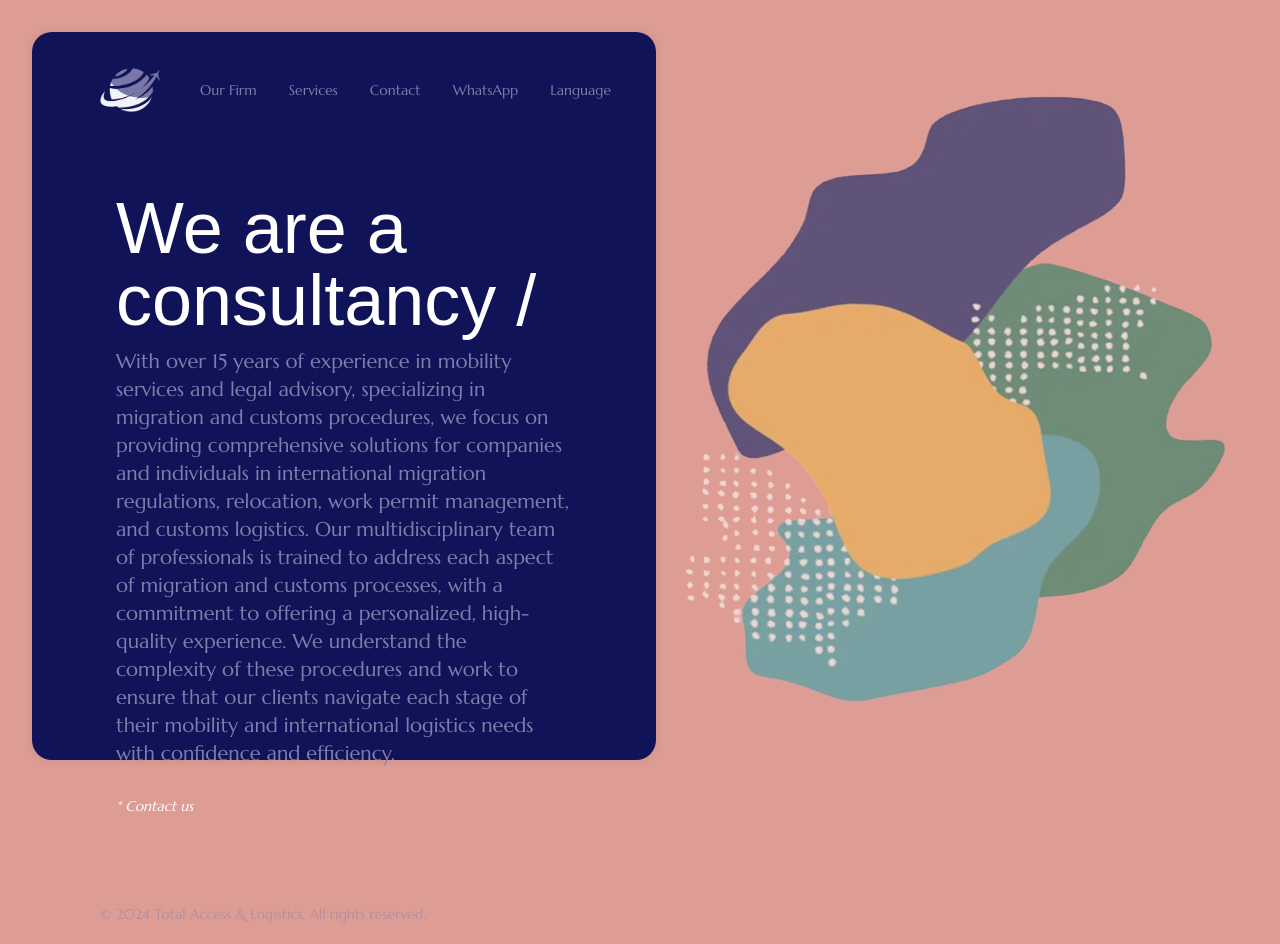
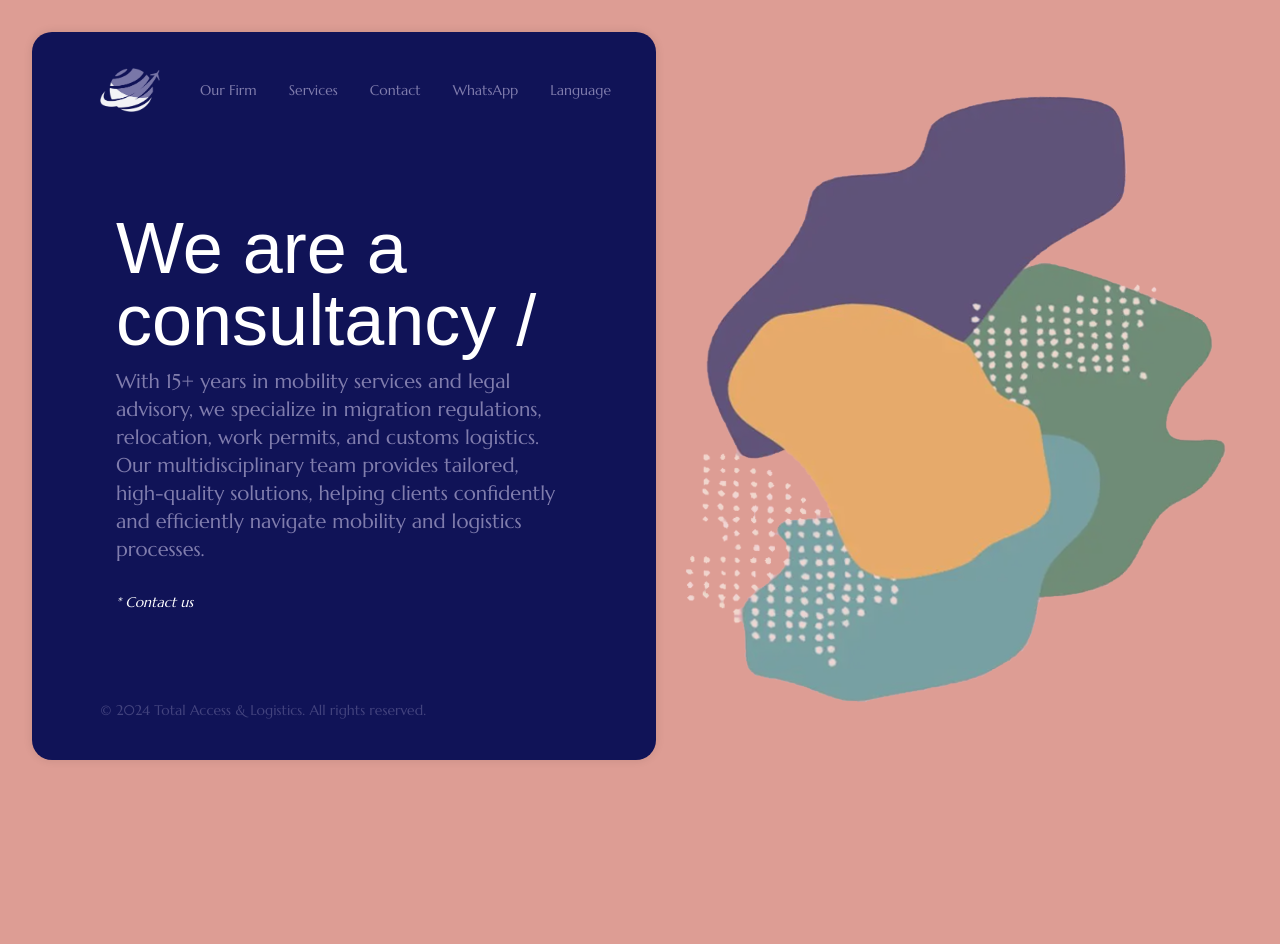
Before and after one commit to julord87/total-access, a Next.js app: page /nuestra_firma in a window 1280 px wide. After the commit the page ends 800 px from the top, so only its background shows below. Built offline with nearby package versions, Linux system fonts and the light colour scheme; a web font is replaced by a local one.

Commit message:
Refactor service description for clarity and conciseness in multiple languages

```diff
--- a/src/app/nuestra_firma/page.tsx
+++ b/src/app/nuestra_firma/page.tsx
@@ -20,10 +20,10 @@ const NuestraFirma = () => {
         </h1>
         <p className="text-lg lg:text-xl font-color my-3 justify-normal">
           {language === "EN"
-            ? "With over 15 years of experience in mobility services and legal advisory, specializing in migration and customs procedures, we focus on providing comprehensive solutions for companies and individuals in international migration regulations, relocation, work permit management, and customs logistics. Our multidisciplinary team of professionals is trained to address each aspect of migration and customs processes, with a commitment to offering a personalized, high-quality experience. We understand the complexity of these procedures and work to ensure that our clients navigate each stage of their mobility and international logistics needs with confidence and efficiency."
+            ? "With 15+ years in mobility services and legal advisory, we specialize in migration regulations, relocation, work permits, and customs logistics. Our multidisciplinary team provides tailored, high-quality solutions, helping clients confidently and efficiently navigate mobility and logistics processes."
             : language === "ZH"
             ? "在拥有超过15年在流动性服务和法律咨询方面的经验，专注于移民和海关手续的处理，我们致力于为企业和个人在国际移民法规、搬迁、工作许可管理和海关物流等方面提供全面的解决方案。我们的多学科专业团队能够处理移民和海关流程的每个方面，承诺提供个性化和高质量的体验。我们了解这些程序的复杂性，并致力于让客户在其流动性和国际物流需求的每个阶段都能充满信心和高效地进行。"
-            : "con más de 15 años de experiencia en servicios de movilidad y asesoría jurídica, especializada en trámites migratorios y aduaneros. Nos enfocamos en brindar soluciones integrales para empresas e individuos en normativa migratoria internacional, relocation, gestión de permisos de trabajo, y logística aduanera. Nuestro equipo de profesionales multidisciplinarios está capacitado para abordar cada aspecto de los procesos migratorios y de aduana, con el compromiso de ofrecer una experiencia personalizada y de alta calidad. Conocemos la complejidad de estos trámites y trabajamos para que nuestros clientes naveguen con confianza y eficiencia en cada etapa de sus necesidades de movilidad y logística internacional."}
+            : "Con más de 15 años en movilidad y asesoría jurídica, nos especializamos en normativa migratoria, relocation, permisos de trabajo y logística aduanera. Nuestro equipo multidisciplinario ofrece soluciones personalizadas y de alta calidad para que los clientes naveguen con confianza y eficiencia."}
         </p>
         <Link
           href="https://wa.me/5491138248813?text=Hola%21%20Quisiera%20realizar%20una%20consulta%20sobre%20sus%20servicios."
```
